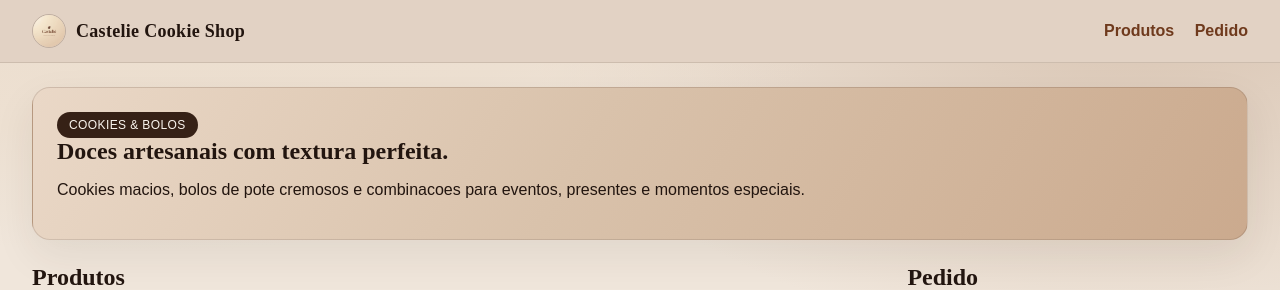
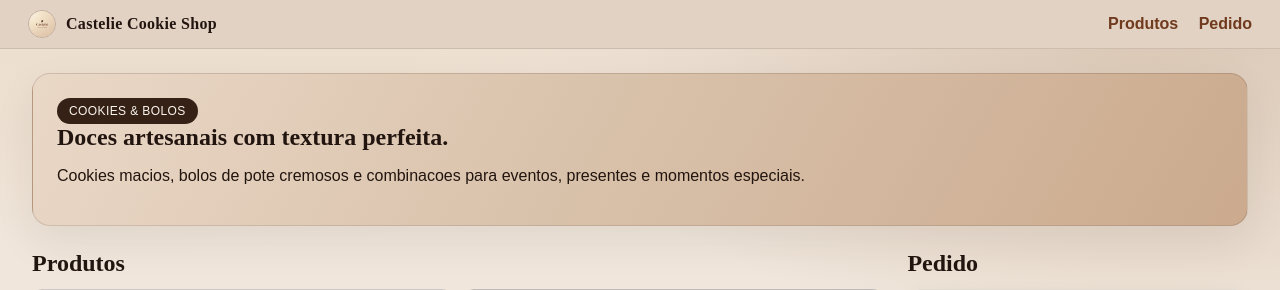
Before and after one commit to felipepereira160-a11y/CastelieCookieShop, a FastAPI app: page / in a window 1280 px wide. Shown: the top 290 px of the page. Run offline with FastAPI, Linux system fonts and the light colour scheme.

Commit message:
Reduce logo and title size in header

```diff
--- a/fastapi_app/static/styles.css
+++ b/fastapi_app/static/styles.css
@@ -30,14 +30,14 @@ h1, h2, h3 {
   display: flex;
   justify-content: space-between;
   align-items: center;
-  padding: 14px 32px;
+  padding: 10px 28px;
   background: var(--sand);
   border-bottom: 1px solid rgba(54, 33, 22, 0.12);
 }
 
 .brand {
   font-family: 'Playfair Display', serif;
-  font-size: 18px;
+  font-size: 16px;
   font-weight: 600;
   letter-spacing: 0.3px;
   display: flex;
@@ -46,8 +46,8 @@ h1, h2, h3 {
 }
 
 .brand-logo {
-  width: 34px;
-  height: 34px;
+  width: 28px;
+  height: 28px;
   object-fit: cover;
   border-radius: 50%;
   border: 1px solid rgba(54, 33, 22, 0.2);
```
